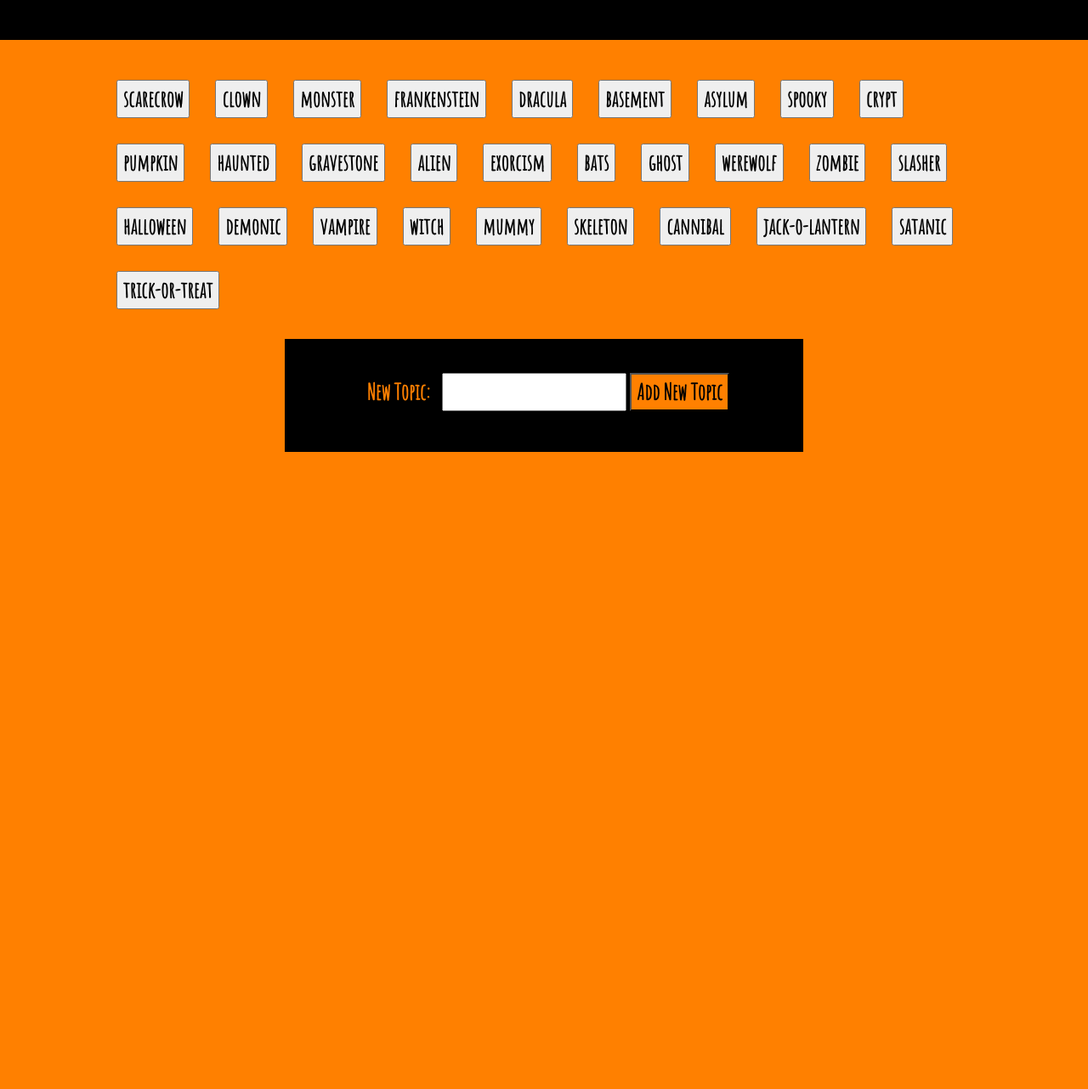
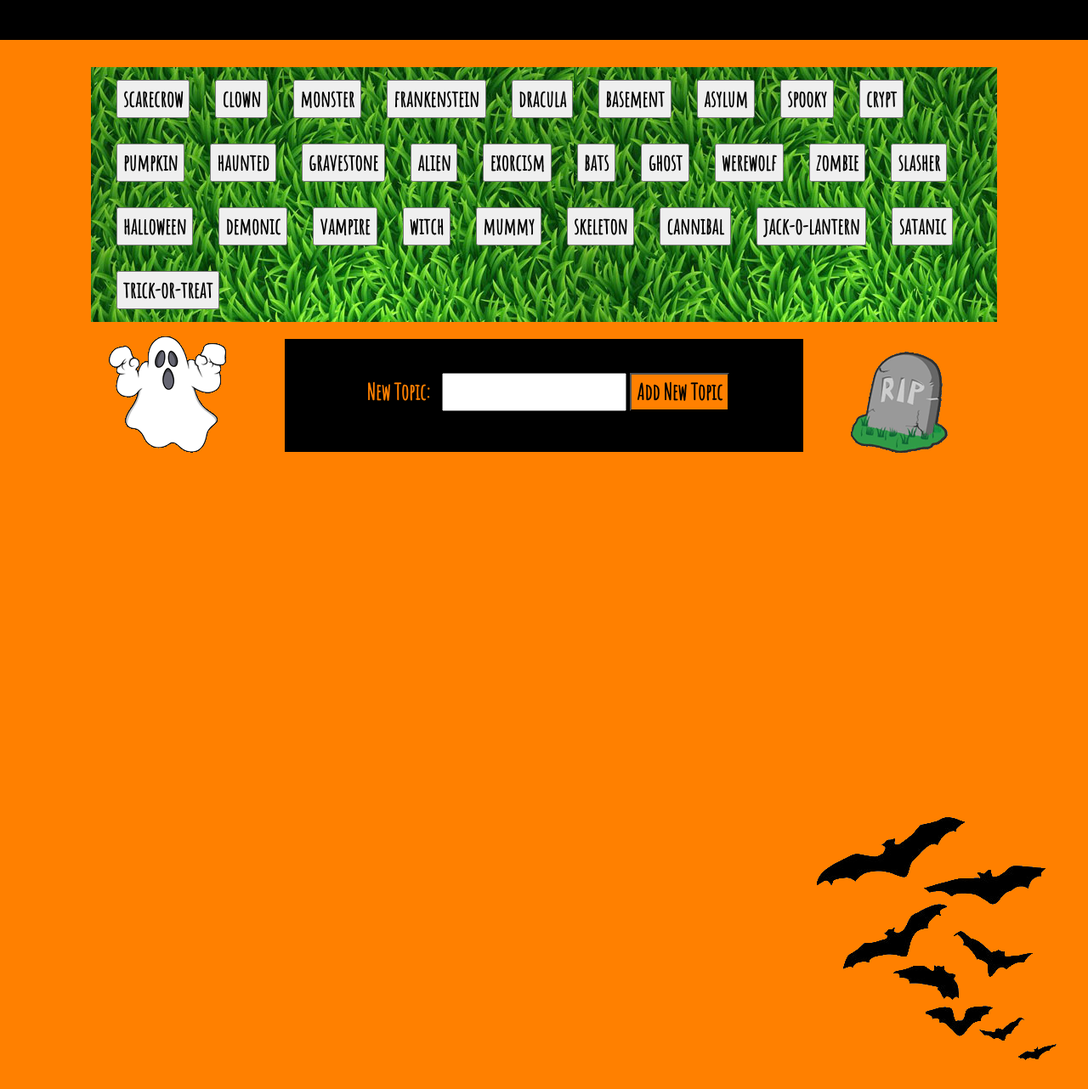
Before and after one commit to LauraAWard/GiphyButtons, a plain HTML site: page index.html in a window 1280 px wide. Shown: the part 247-1529 px from the top of the page at 85% size. Before the commit the page ends 820 px from the top, so only its background shows below. Drawn offline with nearby package versions, Linux system fonts and the light colour scheme.

Commit message:
10-17 added images

```diff
--- a/assets/css/style.css
+++ b/assets/css/style.css
@@ -11,6 +11,7 @@
 	font-family: 'Nosifer', cursive;
 	color: #FF8000;
 	text-align: center;
+	text-shadow: 3px 3px Yellow;
 }
 
 label {
@@ -87,3 +88,35 @@
 	font-size: 26px;
 	font-weight: bolder;
 }
+
+#buttons-view {
+
+	background-image: url("../images/grass.jpg");
+	src
+}
+
+#left {
+
+	padding-right: 20px;
+	padding-top: 10px;
+	text-align: right;
+}
+
+#right {
+
+	padding-left: 15px;
+	padding-top: 20px;
+	text-align: left;
+}
+
+#bottom {
+
+	float: right;
+	bottom: 0px;
+	right: 0px;
+}
+
+#end {
+
+	padding-bottom: 355px;
+}
--- a/index.html
+++ b/index.html
@@ -21,13 +21,14 @@
 
 	<div class="container-fluid">
 		<div class="row">
-			<div class="col-md-1"></div>
-    		<div id="buttons-view" class="col-md-10"></div>
-			<div class="col-md-1"></div>
+			<div class="col-sm-1"></div>
+    		<div id="buttons-view" class="col-sm-10"></div>
+			<div class="col-sm-1"></div>
 		</div>
 		<div class="row">
-			<div class="col-md-3"></div>
-			<div class="col-md-6">
+			<div class="col-sm-1"></div>
+			<div class="col-sm-2"><img src="assets/images/ghostsmall.gif" id="left"></div>
+			<div class="col-sm-6">
 			    <form id="topic-form">
 			      <label for="topic-input">New Topic:</label>
 			      <input type="text" id="topic-input">
@@ -35,13 +36,17 @@
 			      <input id="add-topic" type="submit" value="Add New Topic">
 			    </form>
 			</div>
-			<div class="col-md-3"></div>
+			<div class="col-sm-2"><img src="assets/images/gravestonesmall.gif" id="right"></div>
+			<div class="col-sm-1"></div>
 		</div>
 		<div class="row">
-			<div class="col-md-1"></div>
-    			<div id="images" class="col-md-10"></div>  <!-- giphys load here -->
-			<div class="col-md-1"></div>
+			<div class="col-sm-1"></div>
+    			<div id="images" class="col-sm-10"></div>  <!-- giphys load here -->
+			<div class="col-sm-1" id="end"></div>
 		</div>
 	</div>
+
+	<footer><img src="assets/images/bats.gif" id="bottom"></footer>
+
 </body>
 </html>
```
Also changed, not shown: assets/images/bats.gif (added), assets/images/bats.jpg (added), assets/images/ghostsmall.gif (added), assets/images/grass.jpg (added), assets/images/gravestonesmall.gif (added).
